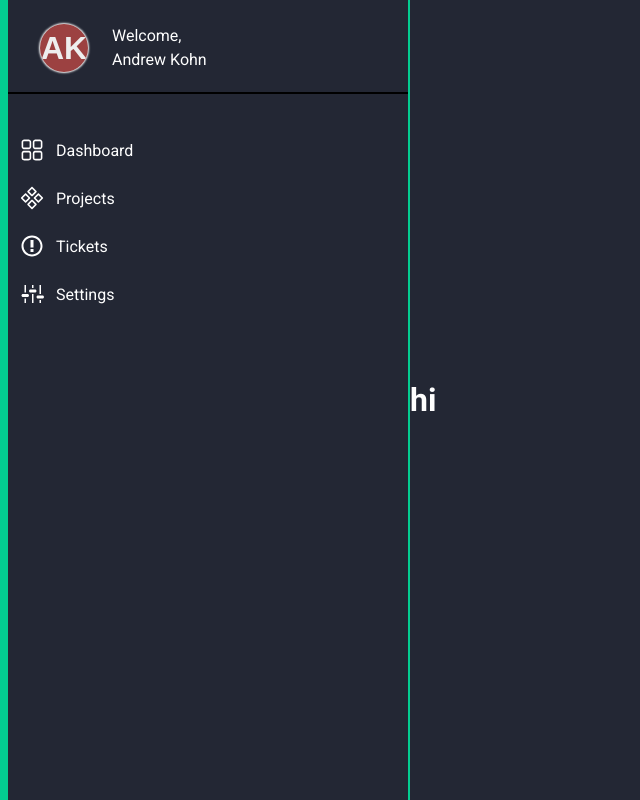
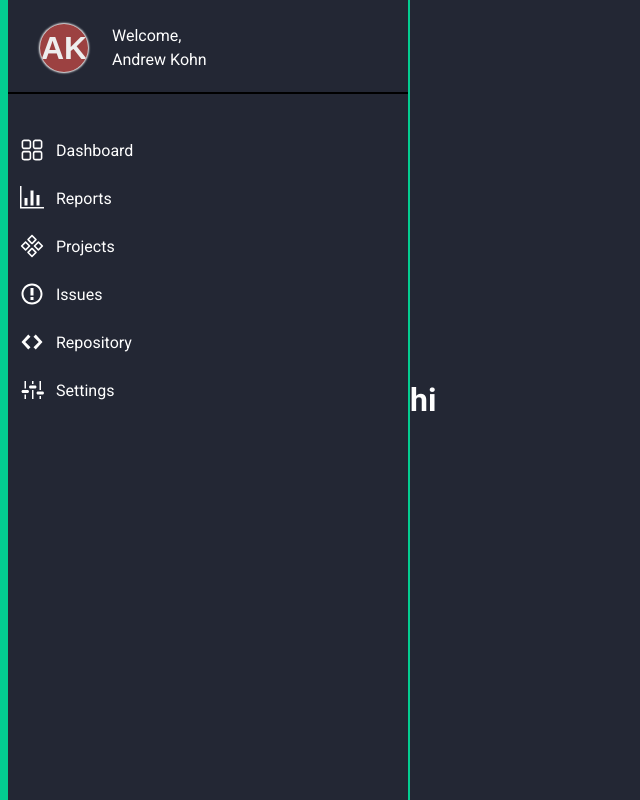
Before and after one commit to AndrewKohn/bug-hunter, a React (Vite) app: page / in a window 1280 px wide. Shown: the whole page, without its empty margins (0-640 px from the left). Built offline with nearby package versions, Linux system fonts and the light colour scheme.

Commit message:
Adjusted nav link transitions

```diff
--- a/src/components/NavBar/NavBar.tsx
+++ b/src/components/NavBar/NavBar.tsx
@@ -1,7 +1,7 @@
 import './NavBar.scss';
 import { IconContext } from 'react-icons';
 import { RxDashboard, RxComponent1 } from 'react-icons/rx';
-import { GoIssueOpened, GoSettings } from 'react-icons/go';
+import { GoCode, GoGraph, GoIssueOpened, GoSettings } from 'react-icons/go';
 import NavLinkButton from './NavLinkButton';
 import UserProfile from './UserProfile';
 
@@ -21,12 +21,14 @@ const NavBar = ({}) => {
           <NavLinkButton icon={addIcon(<RxDashboard />)}>
             Dashboard
           </NavLinkButton>
+          <NavLinkButton icon={addIcon(<GoGraph />)}>Reports</NavLinkButton>
           <NavLinkButton icon={addIcon(<RxComponent1 />)}>
             Projects
           </NavLinkButton>
           <NavLinkButton icon={addIcon(<GoIssueOpened />)}>
-            Tickets
+            Issues
           </NavLinkButton>
+          <NavLinkButton icon={addIcon(<GoCode />)}>Repository</NavLinkButton>
           <NavLinkButton icon={addIcon(<GoSettings />)}>Settings</NavLinkButton>
         </ul>
       </nav>
--- a/src/components/NavBar/NavLinkButton.scss
+++ b/src/components/NavBar/NavLinkButton.scss
@@ -38,6 +38,19 @@ li {
     font-family: inherit;
     cursor: pointer;
 
+    .icon {
+      @include mixins.DisplayFlex(center, center, row, nowrap);
+
+      color: $color2;
+      transition: all 0.25s ease-in;
+    }
+
+    &:hover .icon {
+      margin-left: 0.8rem;
+      color: $color3;
+      transition: all 0.25s ease;
+    }
+
     p {
       margin-left: 1.2rem;
       font-size: 1.6rem;
--- a/src/components/NavBar/NavLinkButton.tsx
+++ b/src/components/NavBar/NavLinkButton.tsx
@@ -10,7 +10,7 @@ const NavLinkButton = ({ children, icon }: Props) => {
   return (
     <li>
       <button>
-        {icon}
+        <div className="icon">{icon}</div>
         <p className="nav-link-text">{children}</p>
       </button>
     </li>
```
